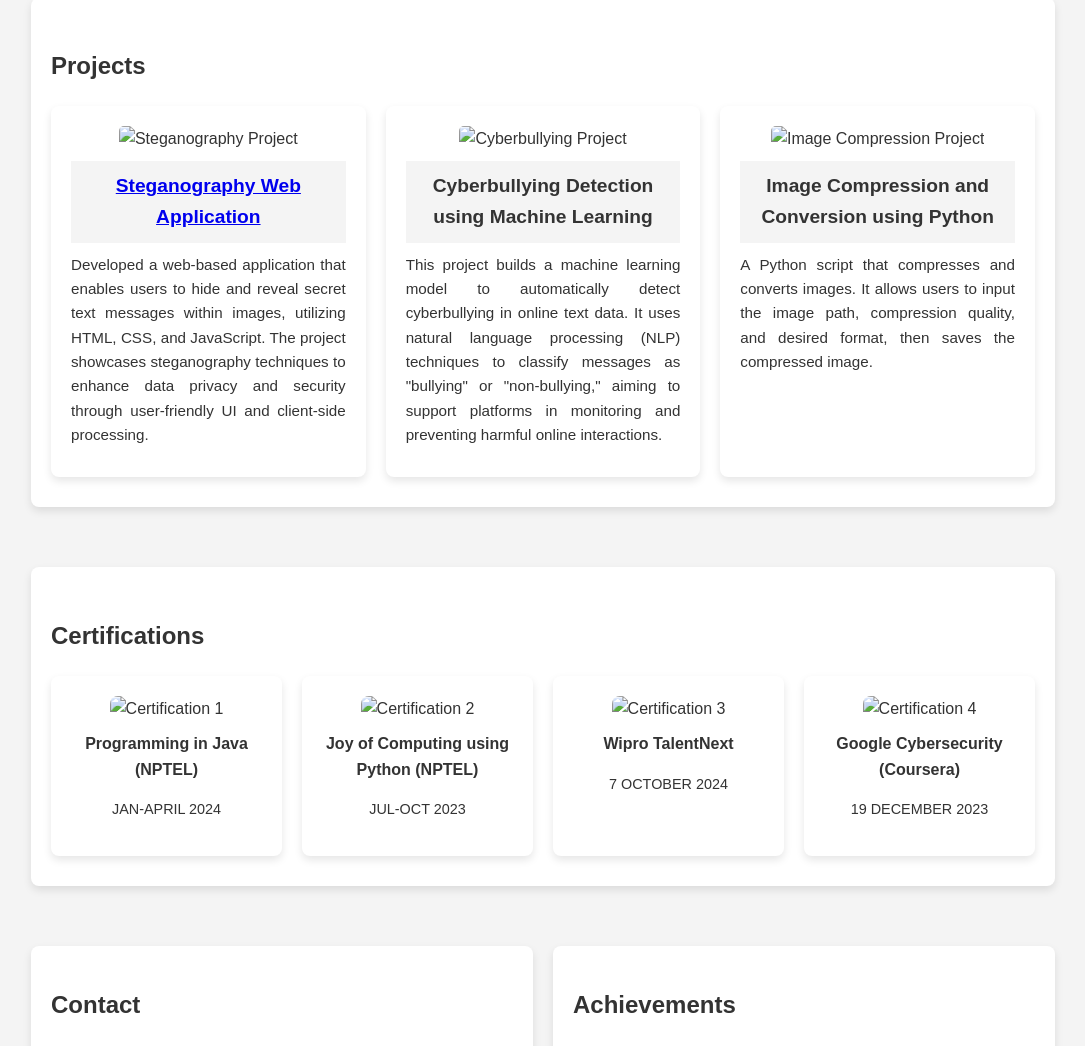
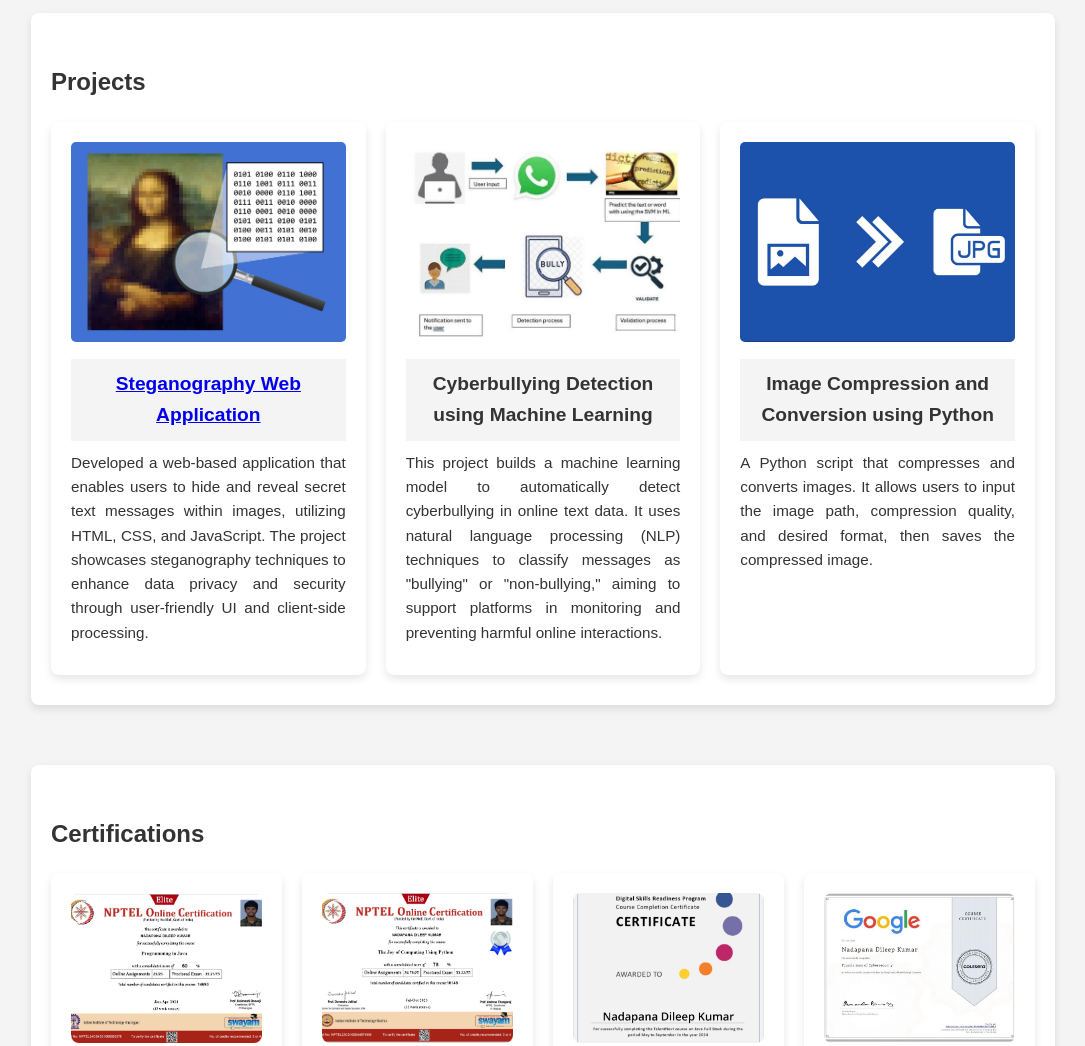
Before and after one commit to NadapanaDileep41/DileepPortfolio, a plain HTML site: page index.html in a window 1280 px wide. Shown: the part 858-1904 px from the top of the page, without its empty margins (97-1182 px from the left). Drawn offline with Linux system fonts and the light colour scheme.

Commit message:
adding ./images

```diff
--- a/index.html
+++ b/index.html
@@ -14,7 +14,7 @@
         <!-- Profile and About Me Section -->
         <div class="profile-about-section">
             <div class="profile-image">
-                <img src="dileep.jpg" alt="Profile Image">
+                <img src="./images/dileep.jpg" alt="Profile Image">
                 <!-- Button Link for Resume -->
                 <a href="resume.pdf" class="resume-button" target="_blank" download> My Resume </a>
             </div>
@@ -73,17 +73,17 @@
                 <h2>Projects</h2>
                 <div class="projects-row">
                     <div class="project-item">
-                        <img src="stegonography.jpg" alt="Steganography Project">
+                        <img src="./images/stegonography.jpg" alt="Steganography Project">
                         <h3><a href="https://nadapanadileep41.github.io/Steganography-Web-Application/#" target="_blank">Steganography Web Application</a></h3>
                         <p>Developed a web-based application that enables users to hide and reveal secret text messages within images, utilizing HTML, CSS, and JavaScript. The project showcases steganography techniques to enhance data privacy and security through user-friendly UI and client-side processing.</p>
                     </div>
                     <div class="project-item">
-                        <img src="cyber bullying.jpg" alt="Cyberbullying Project">
+                        <img src="./images/cyber bullying.jpg" alt="Cyberbullying Project">
                         <h3>Cyberbullying Detection using Machine Learning</h3>
                         <p>This project builds a machine learning model to automatically detect cyberbullying in online text data. It uses natural language processing (NLP) techniques to classify messages as "bullying" or "non-bullying," aiming to support platforms in monitoring and preventing harmful online interactions.</p>
                     </div>
                     <div class="project-item">
-                        <img src="image compression.jpg" alt="Image Compression Project">
+                        <img src="./images/image compression.jpg" alt="Image Compression Project">
                         <h3>Image Compression and Conversion using Python</h3>
                         <p>A Python script that compresses and converts images. It allows users to input the image path, compression quality, and desired format, then saves the compressed image.</p>
                     </div>
@@ -95,28 +95,28 @@
                 <h2>Certifications</h2>
                 <div class="certifications-grid">
                     <div class="certification-item">
-                        <img src="nptel java.jpg" alt="Certification 1">
+                        <img src="./images/nptel java.jpg" alt="Certification 1">
                         <div class="certification-content">
                             <h3>Programming in Java (NPTEL)</h3>
                             <p>JAN-APRIL 2024</p>
                         </div>
                     </div>
                     <div class="certification-item">
-                        <img src="nptel python.jpg" alt="Certification 2">
+                        <img src="./images/nptel python.jpg" alt="Certification 2">
                         <div class="certification-content">
                             <h3>Joy of Computing using Python (NPTEL)</h3>
                             <p>JUL-OCT 2023</p>
                         </div>
                     </div>
                     <div class="certification-item">
-                        <img src="wipro .jpg" alt="Certification 3">
+                        <img src="./images/wipro .jpg" alt="Certification 3">
                         <div class="certification-content">
                             <h3>Wipro TalentNext</h3>
                             <p>7 OCTOBER 2024</p>
                         </div>
                     </div>
                     <div class="certification-item">
-                        <img src="cyber certificate.jpg" alt="Certification 4">
+                        <img src="./images/cyber certificate.jpg" alt="Certification 4">
                         <div class="certification-content">
                             <h3>Google Cybersecurity (Coursera)</h3>
                             <p>19 DECEMBER 2023</p>
```
